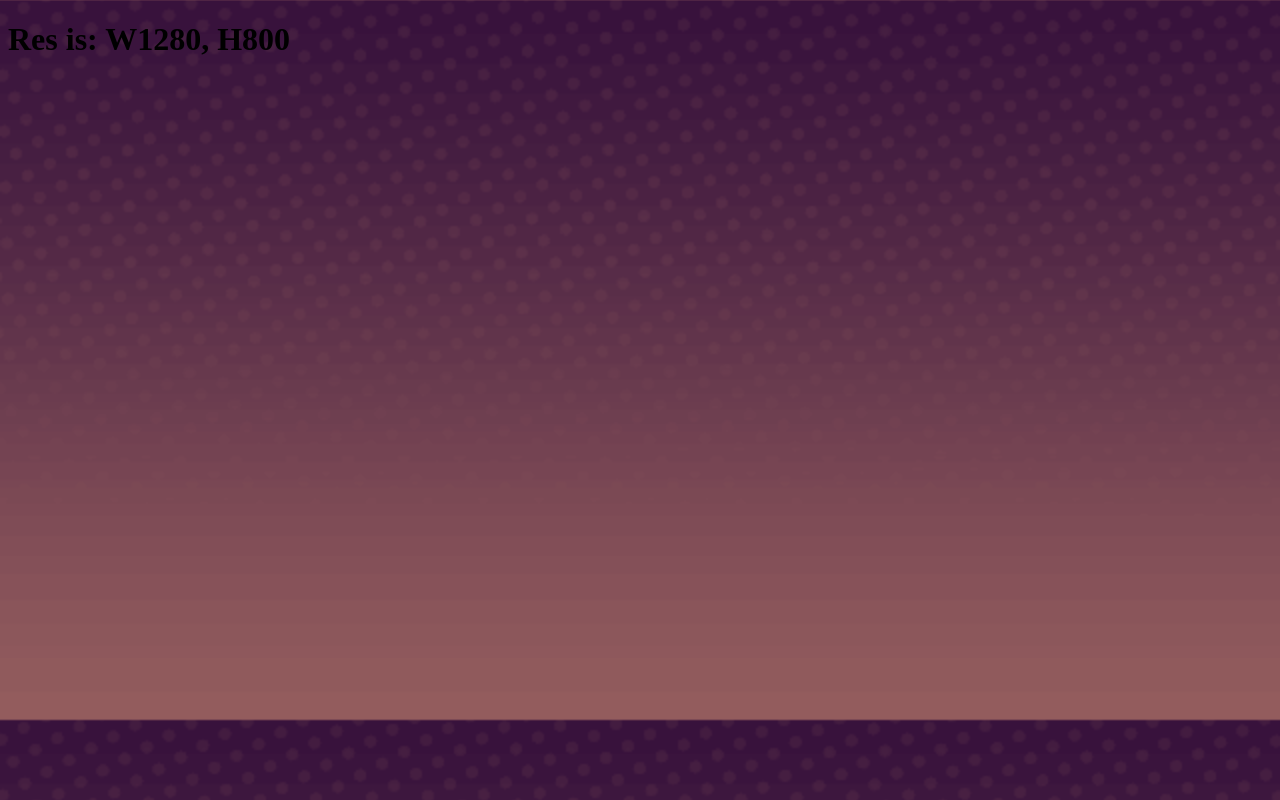
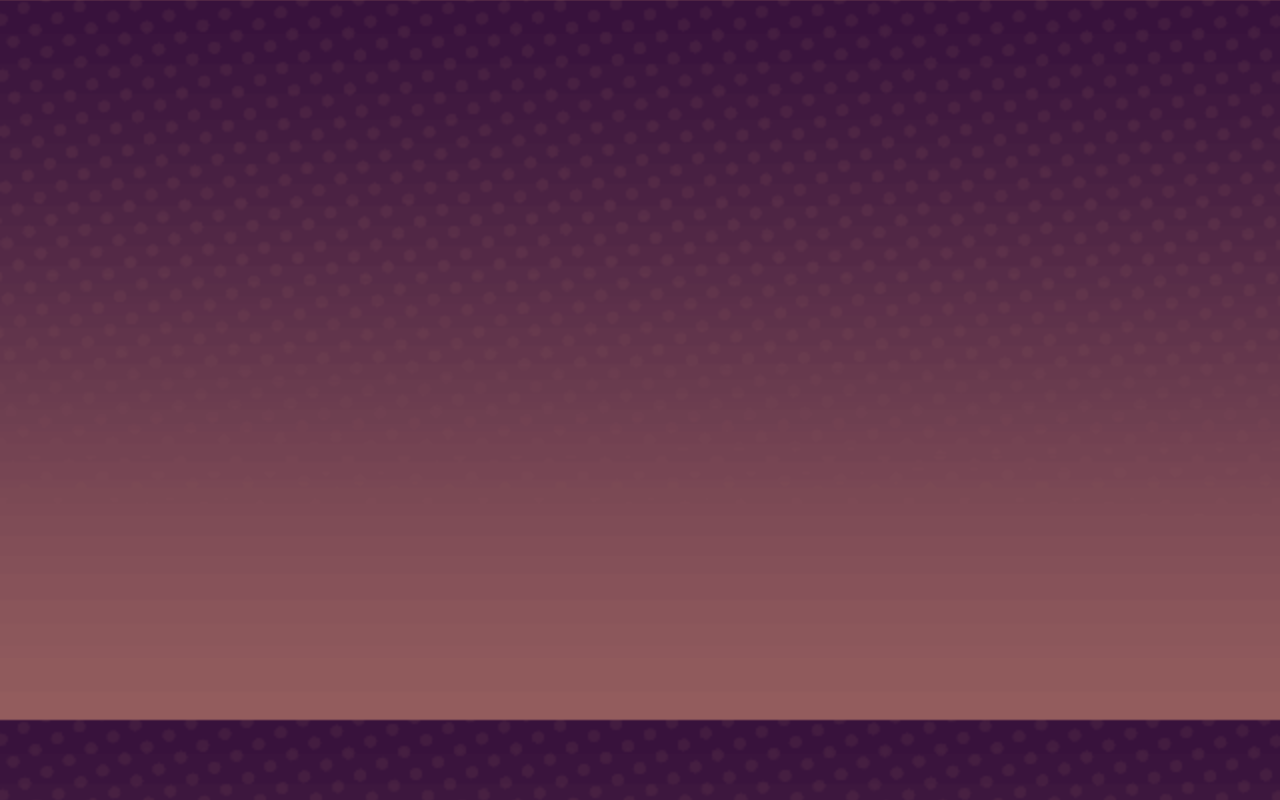
Before and after one commit to PainTrainCollective/PTC-Website, a plain HTML site: page index.html in a window 1280 px wide. Drawn offline with Linux system fonts and the light colour scheme.

```diff
--- /dev/null
+++ b/SCRIPTS/DEBUG_GET_RES.js
@@ -0,0 +1,6 @@
+var width = window.innerWidth;
+var hight = window.innerHeight;
+
+function GetResolution() {
+    console.log('The resolution is: Width: ' + width + ", Height: " + hight)
+}
--- a/index.html
+++ b/index.html
@@ -5,15 +5,18 @@
     <meta name="viewport" content="width=device-width, initial-scale=1.0">
     <title>Pain Train Collective Site</title>
     <link rel="stylesheet" href="CSS/index.css">
+    <script src="SCRIPTS/DEBUG_GET_RES.js" defer></script>
 </head>
 <body>
-    <h1 id="ResText"> Res is: Undefined</h1>
-    <script>
-        var width = window.innerWidth;
-        var hight = window.innerHeight;
+    <!-- ToDo
 
-        document.getElementById('ResText').innerHTML = "Res is: W" + width + ", H" + hight;
+         Use JavaScript to allow the browser to easliy pick a CSS file for the document,
+         if the user has JavaScript disabled us <noscript> to assign a master CSS file.
+         The reason for not using the master CSS file by default is that I plan on it having CSS
+         for every page so it will be massive. But still the site should be small enough to not really matter.
+         lastly telling the user they have script disabled.
 
-    </script>
+
+         -->
 </body>
 </html>
```
Also changed, not shown: 1 other file.
